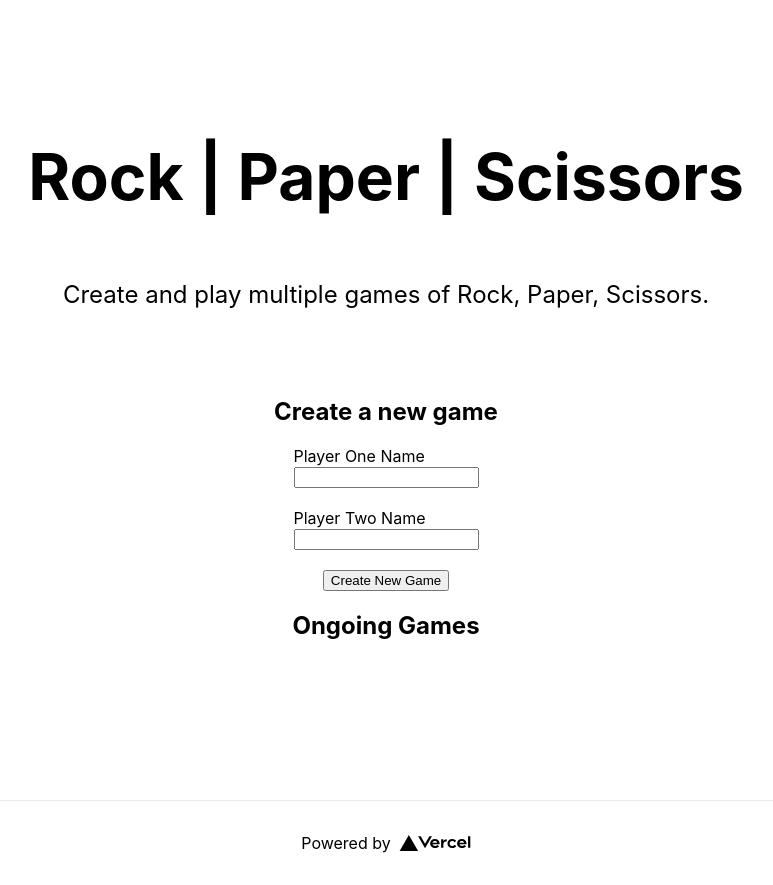
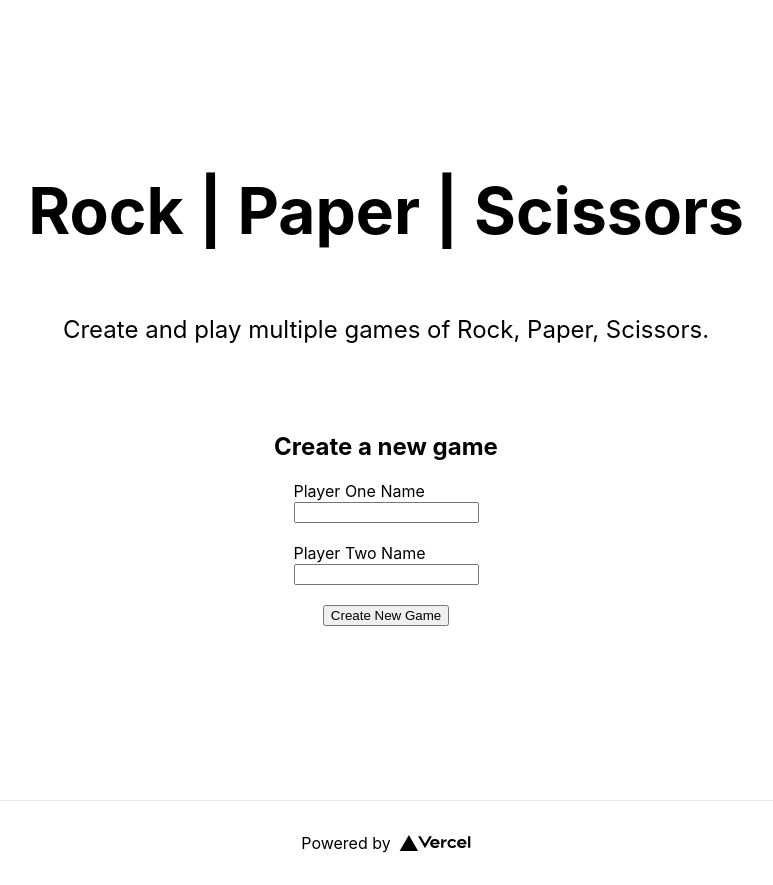
Before and after one commit to jackwkinsey/rock-paper-scissors, a Next.js app: page / in a window 1280 px wide. Shown: the whole page, without its empty margins (254-1027 px from the left). Built offline with nearby package versions, Linux system fonts and the light colour scheme.

Commit message:
only render ongoing games when they exist

```diff
--- a/pages/index.js
+++ b/pages/index.js
@@ -52,8 +52,14 @@ export default function Home() {
 
         <NewGameForm submit={createNewGame} />
 
-        <h2>Ongoing Games</h2>
-        <div className={styles.grid}>{gameCards}</div>
+        {gameCards.length ? (
+          <>
+            <h2>Ongoing Games</h2>
+            <div className={styles.grid}>{gameCards}</div>
+          </>
+        ) : (
+          <></>
+        )}
       </main>
 
       <footer className={styles.footer}>
```
